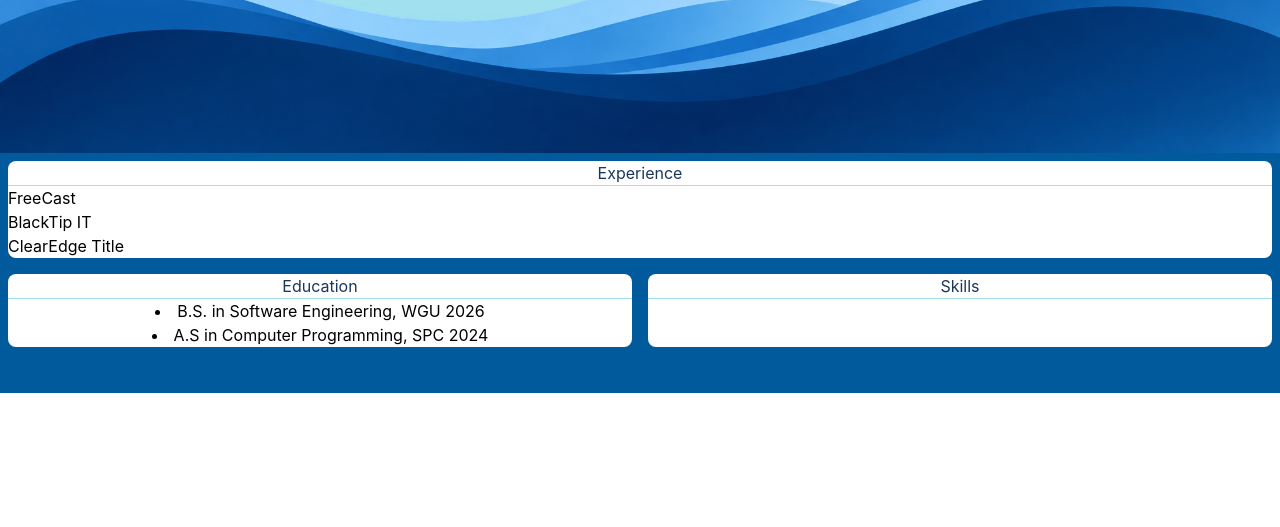
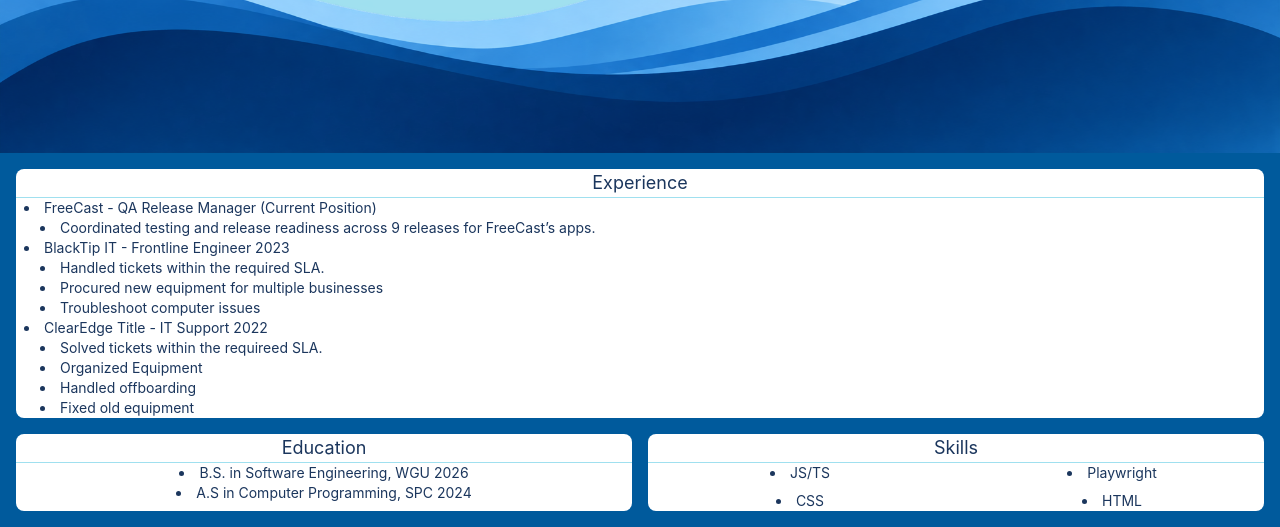
Before and after one commit to trisilver25/resume-site, a website built with Vite: page index.html in a window 1280 px wide. Shown: the part 327-854 px from the top of the page. Before the commit the page ends 800 px from the top, so only its background shows below. Built offline with nearby package versions, Linux system fonts and the light colour scheme.

Commit message:
feat: enhance resume section with detailed experience, education, and skills

```diff
--- a/index.html
+++ b/index.html
@@ -30,32 +30,52 @@
 
     <div>
       <!-- Parent Container -->
-      <div class="flex flex-col bg-dark-blue min-h-[30vh]">
+      <div class="flex flex-col  bg-dark-blue min-h-[30vh]">
         <!-- Work Experience -->
-        <div class="bg-white m-2 rounded-lg">
-          <h2 class="text-navy-blue text-center">Experience</h2>
-          <hr class="border-baby-blue">
-          <div>
-            <ul>
-              <li>FreeCast</li>
-              <li>BlackTip IT</li>
-              <li>ClearEdge Title</li>
+        <div class="bg-white mt-4 mx-4 rounded-lg text-navy-blue">
+          <h2 class="text-center text-lg">Experience</h2>
+          <hr class="border-light-blue">
+          <div class="text-sm">
+            <ul class="list-disc list-inside pl-2">
+              <li>FreeCast - QA Release Manager (Current Position) <ul class="list-disc list-inside pl-4">
+                  <li>Coordinated testing and release readiness across 9 releases for FreeCast’s apps.</li>
+                </ul>
+              </li>
+              <li>BlackTip IT - Frontline Engineer 2023<ul class="list-disc list-inside pl-4">
+                  <li>Handled tickets within the required SLA.</li>
+                  <li>Procured new equipment for multiple businesses</li>
+                  <li>Troubleshoot computer issues</li>
+                </ul>
+              </li>
+              <li>ClearEdge Title - IT Support 2022<ul class="list-disc list-inside pl-4">
+                  <li>Solved tickets within the requireed SLA.</li>
+                  <li>Organized Equipment</li>
+                  <li>Handled offboarding</li>
+                  <li>Fixed old equipment</li>
+                </ul>
+              </li>
             </ul>
           </div>
         </div>
         <!-- Cards Row Container -->
-        <div class="flex gap-4 justify-center p-2 text-center">
-          <div class="flex flex-col bg-white flex-1 rounded-lg">
-            <h2 class="text-navy-blue">Education</h2>
-            <hr class="border-baby-blue">
-            <ul class="list-disc list-inside">
+        <div class="flex flex-col md:flex-row gap-4 justify-center p-2 m-2 text-center">
+          <div class="flex flex-col  bg-white flex-1 rounded-lg text-navy-blue">
+            <h2 class="text-lg">Education</h2>
+            <hr class="border-light-blue">
+            <ul class="list-disc list-inside text-sm">
               <li>B.S. in Software Engineering, WGU 2026</li>
               <li>A.S in Computer Programming, SPC 2024</li>
             </ul>
           </div>
-          <div class="flex flex-col bg-white flex-1 rounded-lg">
-            <h2 class="text-navy-blue">Skills</h2>
-            <hr class="border-baby-blue">
+          <div class="flex flex-col bg-white flex-1 rounded-lg text-navy-blue">
+            <h2 class="text-lg">Skills</h2>
+            <hr class="border-light-blue">
+            <ul class="list-disc list-inside grid grid-cols-2 gap-2 text-sm">
+              <li class="break-words">JS/TS</li>
+              <li>Playwright</li>
+              <li>CSS</li>
+              <li>HTML</li>
+            </ul>
           </div>
         </div>
       </div>
```
